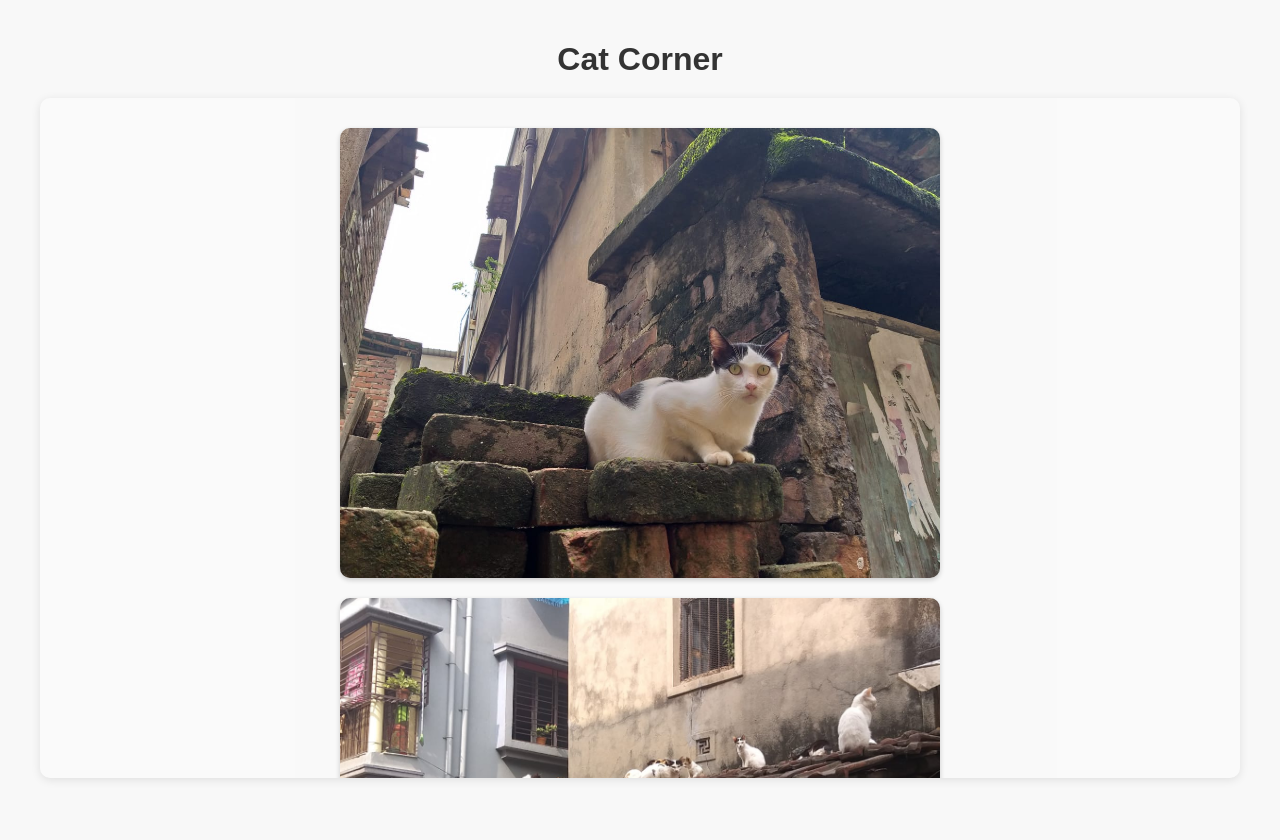
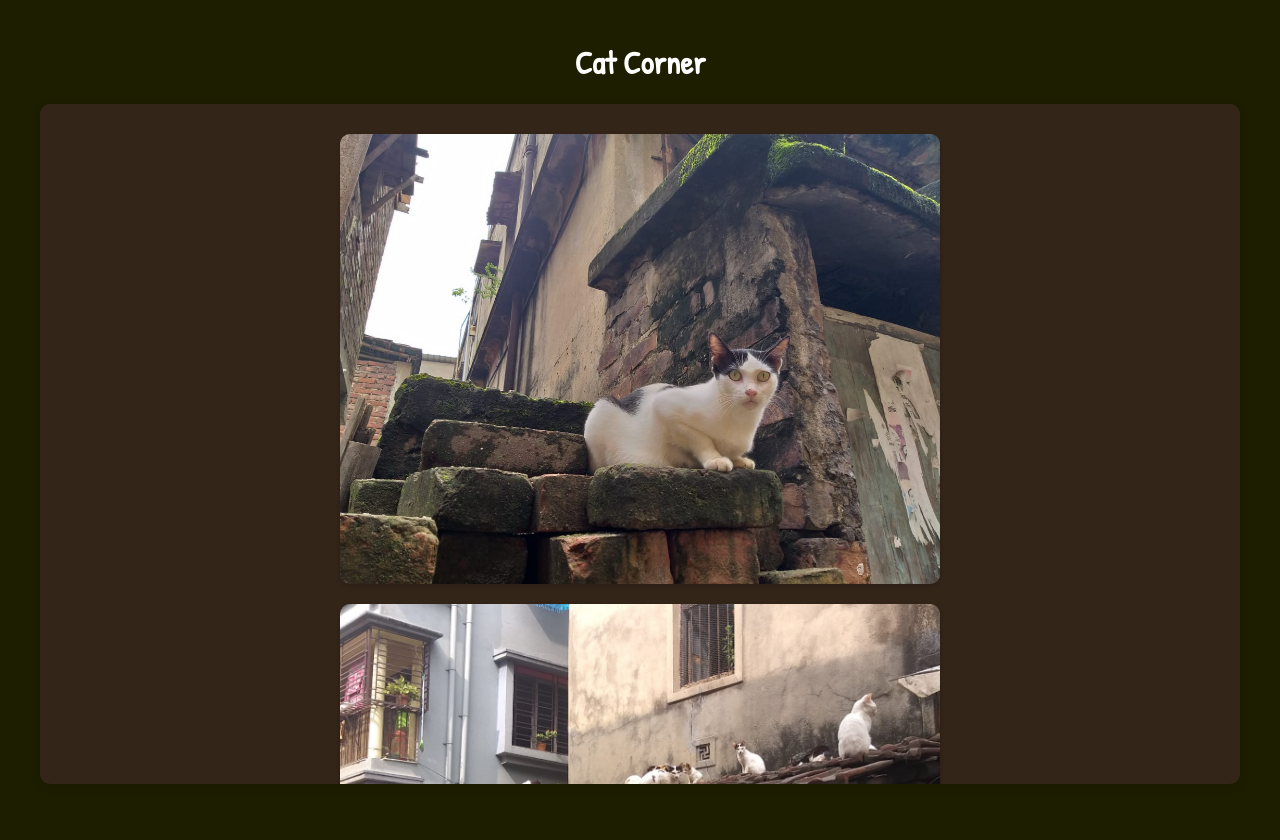
Before and after one commit to ujandey/Ant-op, a plain HTML site: page uploads/catcorner.html in a window 1280 px wide. Drawn offline with Linux system fonts and the light colour scheme.

Commit message:
Updated catcorner styles and HTML

```diff
--- a/css/catcorner.css
+++ b/css/catcorner.css
@@ -1,10 +1,13 @@
 body {
     margin: 0;
     padding: 20px;
-    font-family: Arial, sans-serif;
-    background-color: #f8f8f8;
+    font-family: 'Patrick Hand', cursive;
+    color: white;
+    background-color: #1D1D00;
     min-height: 100vh;
 }
+
+
 
 
 .gallery-container {
@@ -14,9 +17,11 @@ body {
 }
 
 h1 {
-    color: #333;
+    color: white;
     margin-bottom: 20px;
 }
+
+
 
 .image-scroll-container {
     display: flex;
@@ -25,10 +30,11 @@ h1 {
     height: 80vh;
     padding: 20px;
     scroll-behavior: smooth;
-    background: rgba(255, 255, 255, 0.2);
+    background: #342519;
     border-radius: 10px;
     box-shadow: 0 2px 10px rgba(0,0,0,0.1);
 }
+
 
 
 .image-scroll-container img {
--- a/uploads/catcorner.html
+++ b/uploads/catcorner.html
@@ -5,6 +5,8 @@
     <meta name="viewport" content="width=device-width, initial-scale=1.0">
     <title>Cat Corner Gallery</title>
     <link rel="stylesheet" href="../css/catcorner.css">
+    <link href="https://fonts.googleapis.com/css2?family=Patrick+Hand&display=swap" rel="stylesheet">
+
 </head>
 <body>
     <div class="gallery-container">
```
